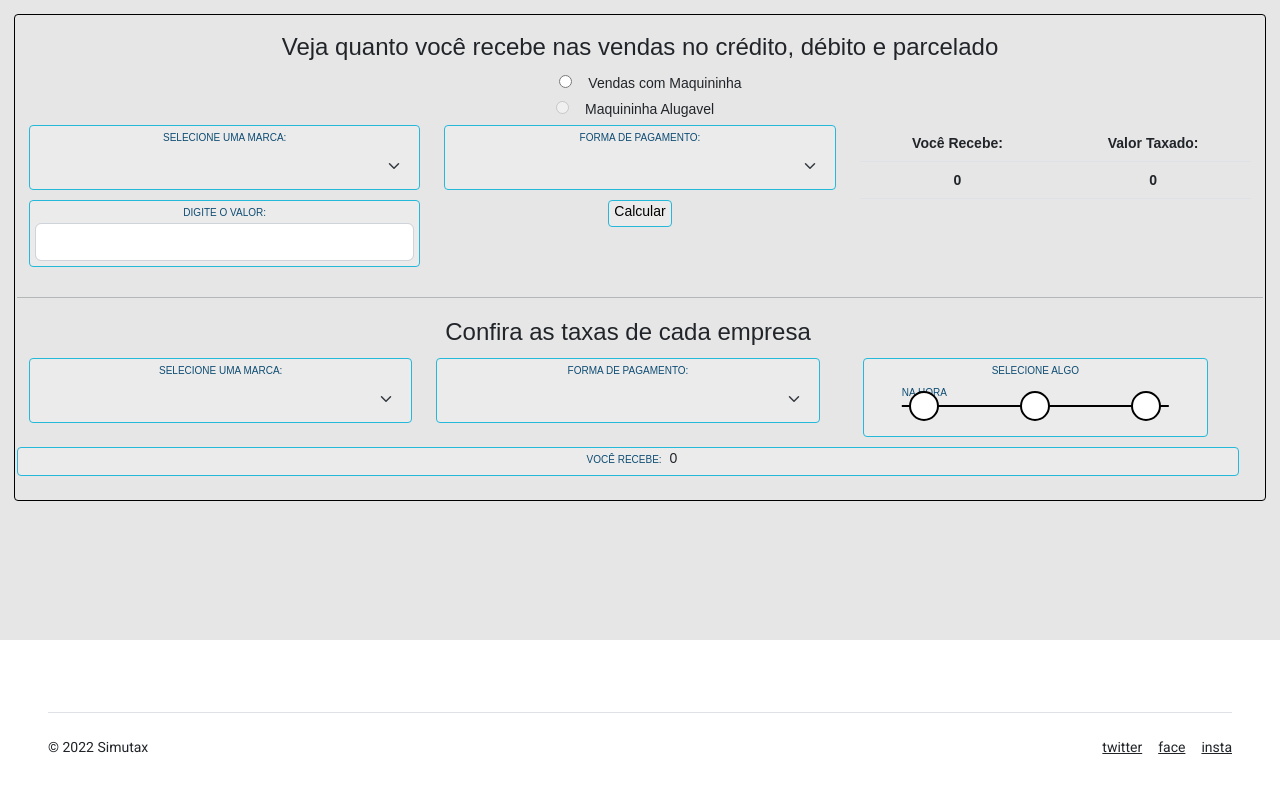
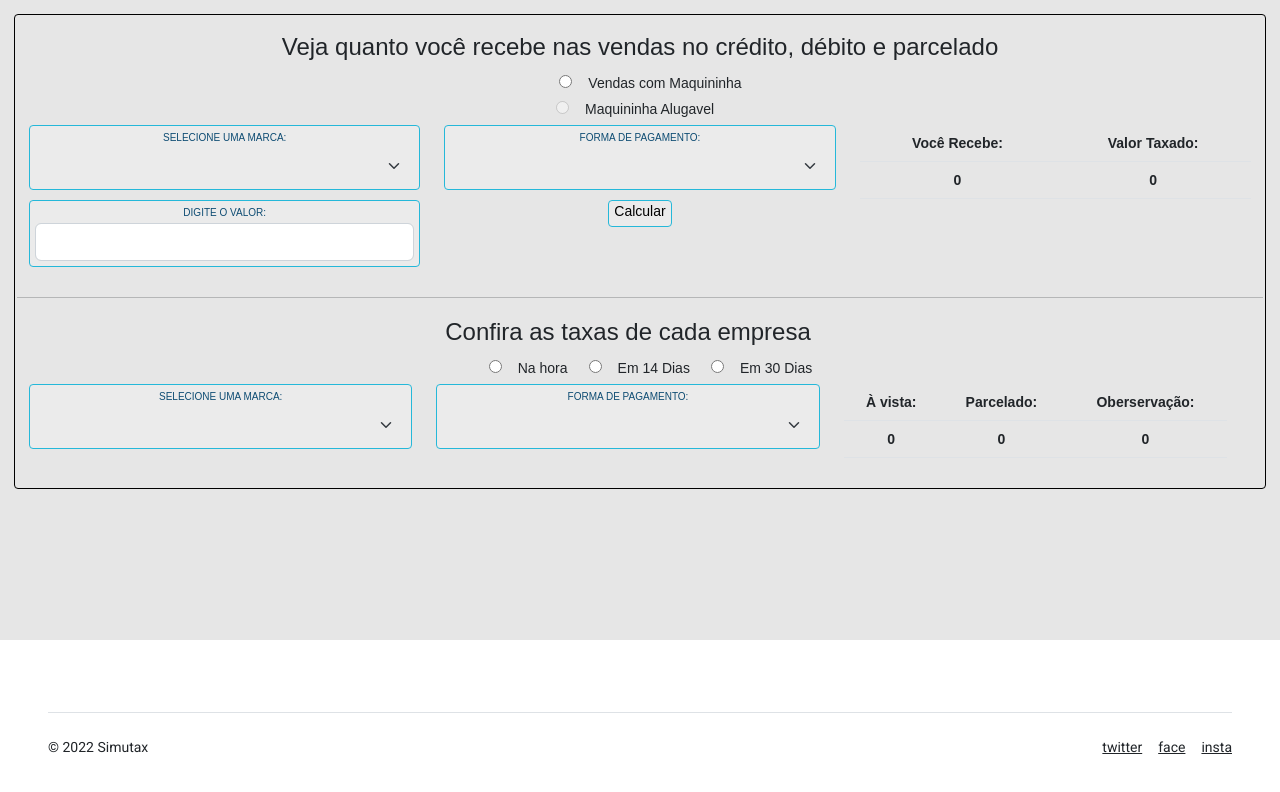
Before and after one commit to JaoGomess/SimuladorTaxa, an Angular app: page /calculadora in a window 1280 px wide. Shown: the top 792 px of the page. Built offline with nearby package versions, Linux system fonts and the light colour scheme.

Commit message:
Update calculadora.component.html

```diff
--- a/src/app/share/calculadora/calculadora.component.html
+++ b/src/app/share/calculadora/calculadora.component.html
@@ -1,12 +1,3 @@
-<!-- <div class="fundo">
-    <div class="box">
-        <div class="row text-center p-2 p-md-2">
-            <legend>Veja quanto você recebe nas vendas no crédito, débito e parcelado</legend>
-        </div>
-    </div>
-
-</div> -->
-
 <div style="background-color: #E6E6E6;">
     <div class="wide">
         <div class="box">
@@ -83,6 +74,21 @@
                     <legend>Confira as taxas de cada empresa</legend>
                 </div>
 
+                <div>
+                    <div class="form-check text-center form-check-inline">
+                        <input type="radio" name="radio" id="1"/>
+                    </div>
+                    <label for="radio">Na hora</label>
+                    <div class="form-check text-center form-check-inline">
+                        <input type="radio" name="radio" id="1"/>
+                    </div>
+                    <label for="radio">Em 14 Dias</label>
+                    <div class="form-check text-center form-check-inline">
+                        <input type="radio" name="radio" id="1"/>
+                    </div>
+                    <label for="radio">Em 30 Dias</label>
+                </div>
+
                 <div class="row">
                     <div class="col-md-4">
                         <div class="select-wrap">
@@ -94,11 +100,7 @@
                                 </option>
                             </select>
                         </div>
-
-
                     </div>
-
-
 
                     <div class="col-md-4">
                         <div class="select-wrap">
@@ -112,82 +114,28 @@
                     </div>
 
                     <div class="col-md-4">
-                        <div id="form-wrapper">
-                            <form>
-                                <div class="select-wrap">
-                                    <label>Selecione algo</label>
-                                    <div id="debt-amount-slider">
-                                        <input type="radio" name="debt-amount" id="2" value="2" required>
-                                        <label for="2" >Na hora</label>
-                                        <input type="radio" name="debt-amount" id="3" value="3" required>
-                                        <label for="3"></label>
-                                        <input type="radio" name="debt-amount" id="4" value="4" required>
-                                        <label for="4"></label>
-                                        <div id="debt-amount-pos"></div>
-                                    </div>
-                                </div>
-
-                            </form>
-                        </div>
-                    </div>
-
-                    <div class="col-md-6">
-
- <!--                            <div *ngFor="let i of listaDias">
-                                <div class="form-check text-center form-check-inline">
-                                    <input type="radio" name="radio" id="radio-{{i.id}}" [(ngModel)]="viewDias" [value]="i.id" />
-                                </div>
-                                <label for="radio-{{i.id}}">{{i.viewValue}}</label>
-                            </div> -->
-
-                    </div>
-
-                    <div class="select-wrap">
-                        <label for="teste">Você Recebe:</label>
-                        <input type="hidden" class="form-control">{{mostrar ? mostrar : 0}}
+                        <table class="table">
+                            <thead>
+                              <tr>
+                                <th scope="col">À vista: </th>
+                                <th scope="col">Parcelado:</th>
+                                <th scope="col">Oberservação:</th>
+                              </tr>
+                            </thead>
+                            <tbody>
+                              <tr>
+                                <th scope="row">{{mostrar ? mostrar : 0}}</th>
+                                <th >{{desconto ? desconto : 0}}</th>
+                                <th >{{desconto ? desconto : 0}}</th>
+                              </tr>
+                            </tbody>
+                        </table>
                     </div>
                 </div>
             </div>
         </div>
     </div>
 </div>
-
-
-
-
-
-
-
-
-
-
-
-
-
-
-
-
-
-
-
-
-
-
-
-
-
-
-
-
-
-
-
-
-
-
-
-
-
     <!-- <div class="square">
     <legend></legend>
     <h1>Square</h1>
```
